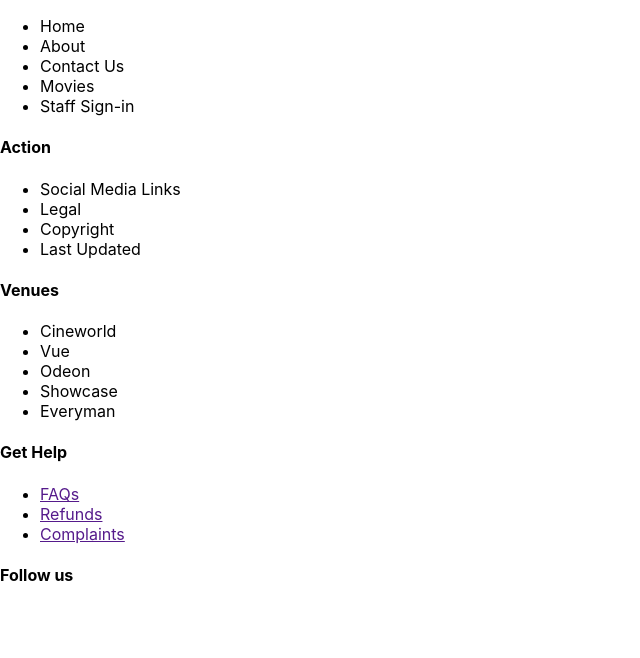
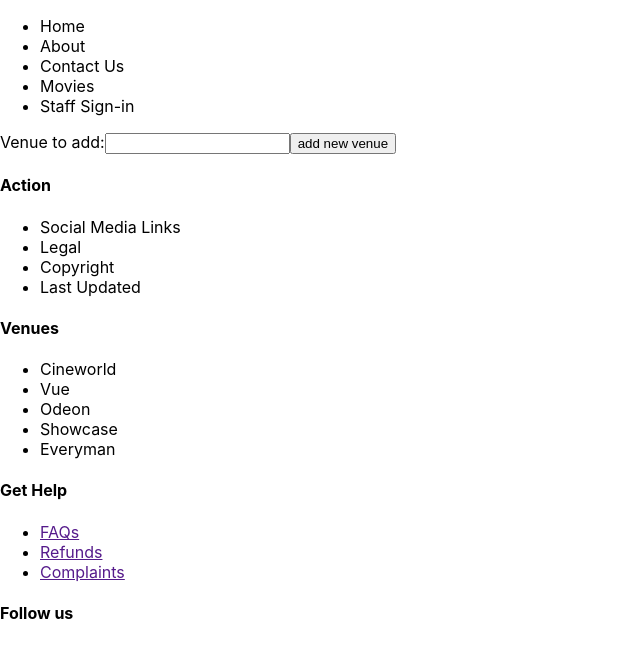
Before and after one commit to MAIsmail1/Action_FrontEnd, a React (Create React App) app: page / in a window 1280 px wide. Shown: the top 658 px of the page, without its empty margins (0-640 px from the left). Built offline with nearby package versions, Linux system fonts and the light colour scheme.

Commit message:
Created base of NewVenue and added to App.js

```diff
--- a/src/App.js
+++ b/src/App.js
@@ -2,12 +2,17 @@ import './App.css';
 import Footer from './components/Footer';
 import React from 'react';
 import Navigation from './components/Navigation';
+import NewVenue from './components/NewVenue';
 
 function App() {
   return (
     <>
     <Navigation />
+
+    <NewVenue />
+
     <Footer />
+
     </>
   );
 }
--- a/src/components/NewVenue.js
+++ b/src/components/NewVenue.js
@@ -0,0 +1,33 @@
+import { useState } from "react";
+import React from "react";
+
+const NewVenue = () => {
+
+    const [venueName, setVenueName] = useState("")
+
+    const newFormSubmit = (event)=>{
+        event.preventDefault();
+
+    const NewVenue = {
+        venueName: venueName
+    }
+
+    setVenueName("");
+}
+    return(
+        <>
+        <form onSubmit={newFormSubmit}>
+            <label>Venue to add:</label>
+            <input type="text"
+                    id="venuename"
+                    value={venueName}
+                    onChange={(event)=>setVenueName(event.target.value)}
+                    />
+        <input type="submit" value="add new venue"/>
+        </form>
+        </>
+    )
+
+}
+
+export default NewVenue;
```
